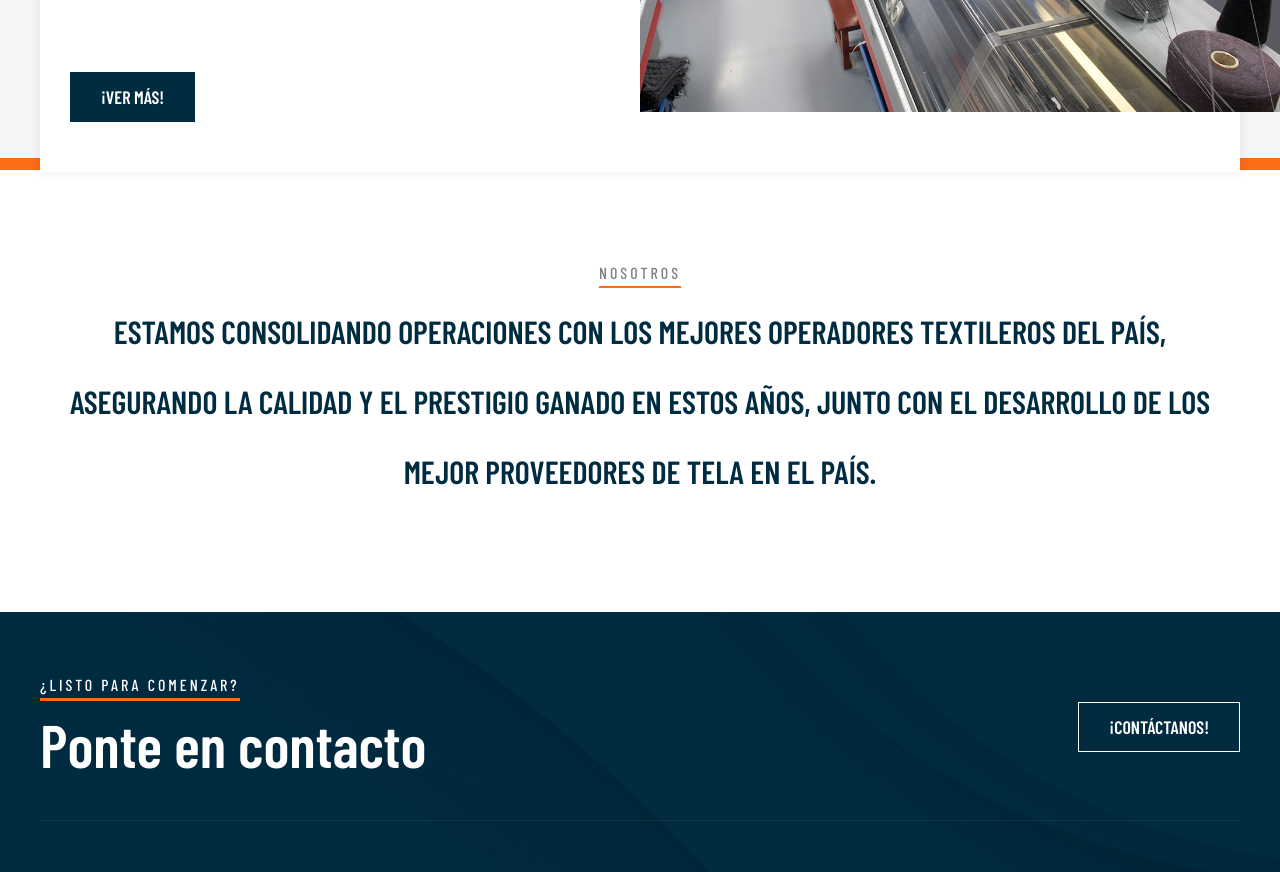
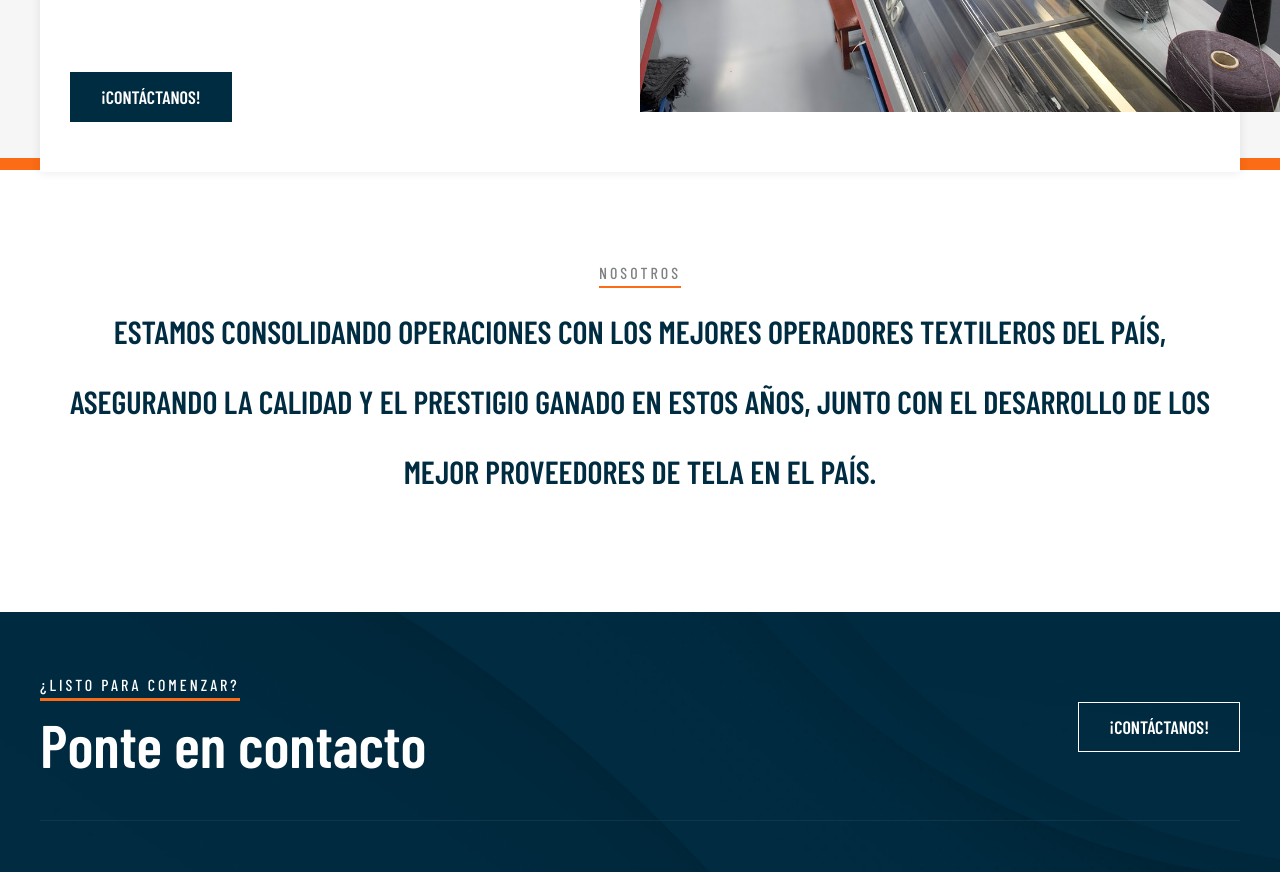
Before and after one commit to goldstein18/yelke, a plain HTML site: page index.html in a window 1280 px wide. Shown: the part 2750-3622 px from the top of the page. Drawn offline with nearby package versions, Linux system fonts and the light colour scheme; some packages are replaced by stand-ins of ours; a script that the page names is missing; files whose address does not match are found by name; a web font is replaced by a local one.

Commit message:
Update index.html

```diff
--- a/index.html
+++ b/index.html
@@ -477,7 +477,7 @@
                                             </div> -->
                                             <!-- ttm-progress-bar end -->
                                         </div>
-                                        <a class="ttm-btn ttm-btn-size-md ttm-btn-shape-square ttm-btn-style-fill ttm-btn-color-dark margin_top45" href="contact-us.html">¡Ver más!</a>
+                                        <a class="ttm-btn ttm-btn-size-md ttm-btn-shape-square ttm-btn-style-fill ttm-btn-color-dark margin_top45" href="contact-us.html">¡Contáctanos!</a>
                                     </div>
                                 </div>
                                 <div class="col-lg-6 ttm-right-span ttm-expandcontent-yes">
```
